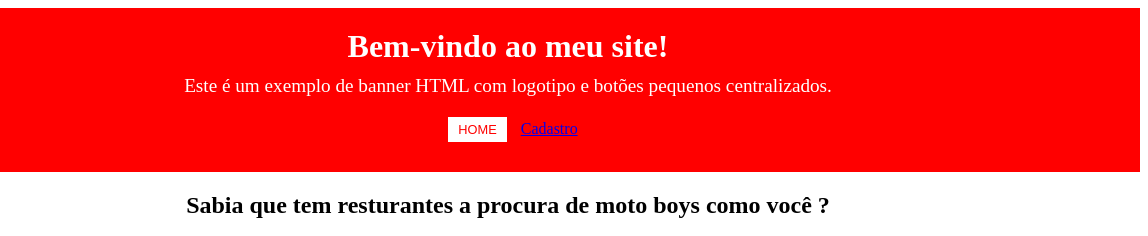
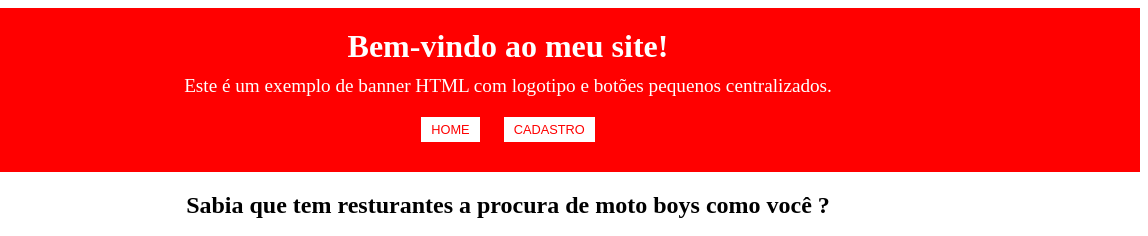
Before and after one commit to Yosheo/ProjetoEntregadoresYoshioGabrielGustavo, a plain HTML site: page index.html in a window 1280 px wide. Shown: the top 236 px of the page, 132-1280 px from the left. Drawn offline with Linux system fonts and the light colour scheme.

Commit message:
Update index.html

```diff
--- a/index.html
+++ b/index.html
@@ -96,7 +96,7 @@
     <h1>Bem-vindo ao meu site!</h1>
     <p>Este é um exemplo de banner HTML com logotipo e botões pequenos centralizados.</p>
     <button>Home</button>
-    <a href="cadastro.html" button>Cadastro</button></a>
+     <a href="cadastro.html"> <button>Cadastro</button></a>
   </div>
   <h2>Sabia que tem resturantes a procura de moto boys como você ?</h2>
   <button class="more-button">Clique para saber mais</button>
```
